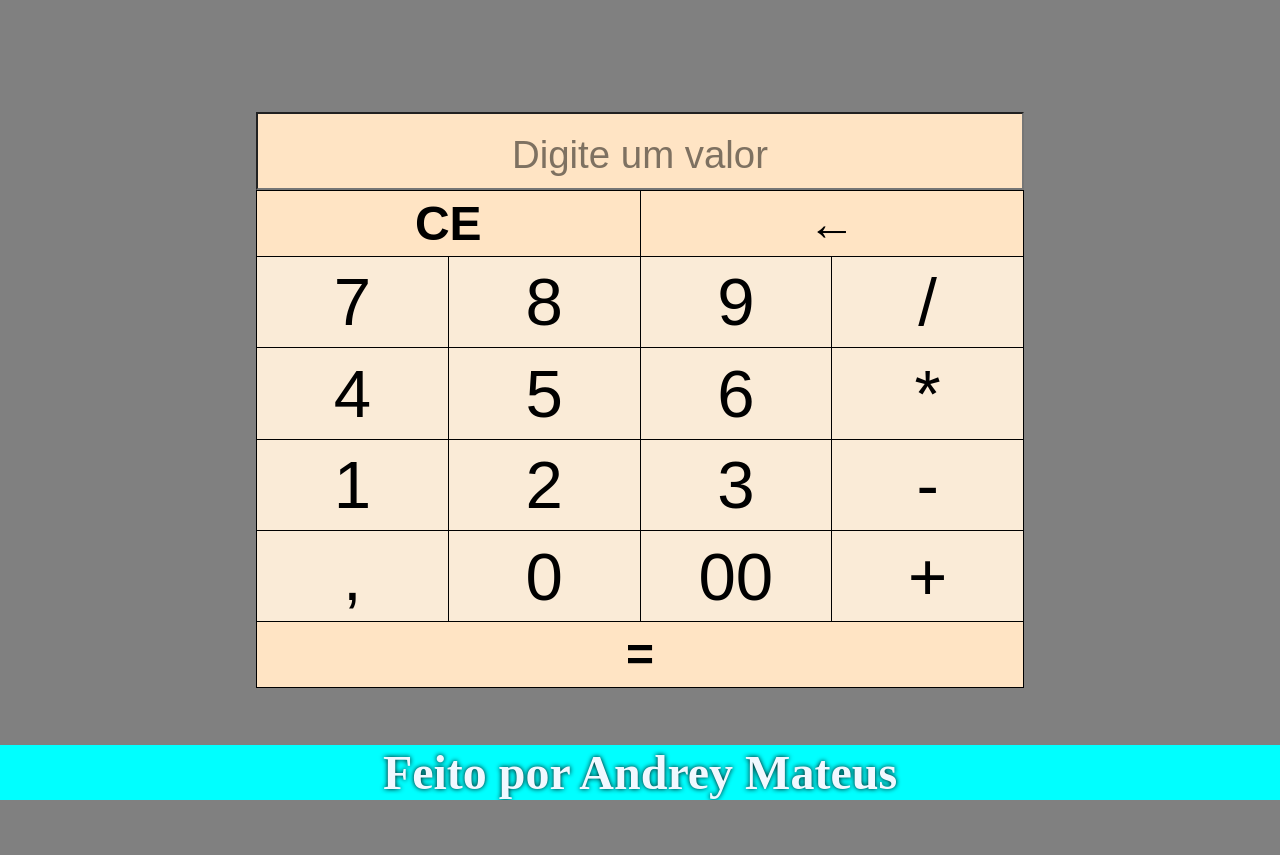
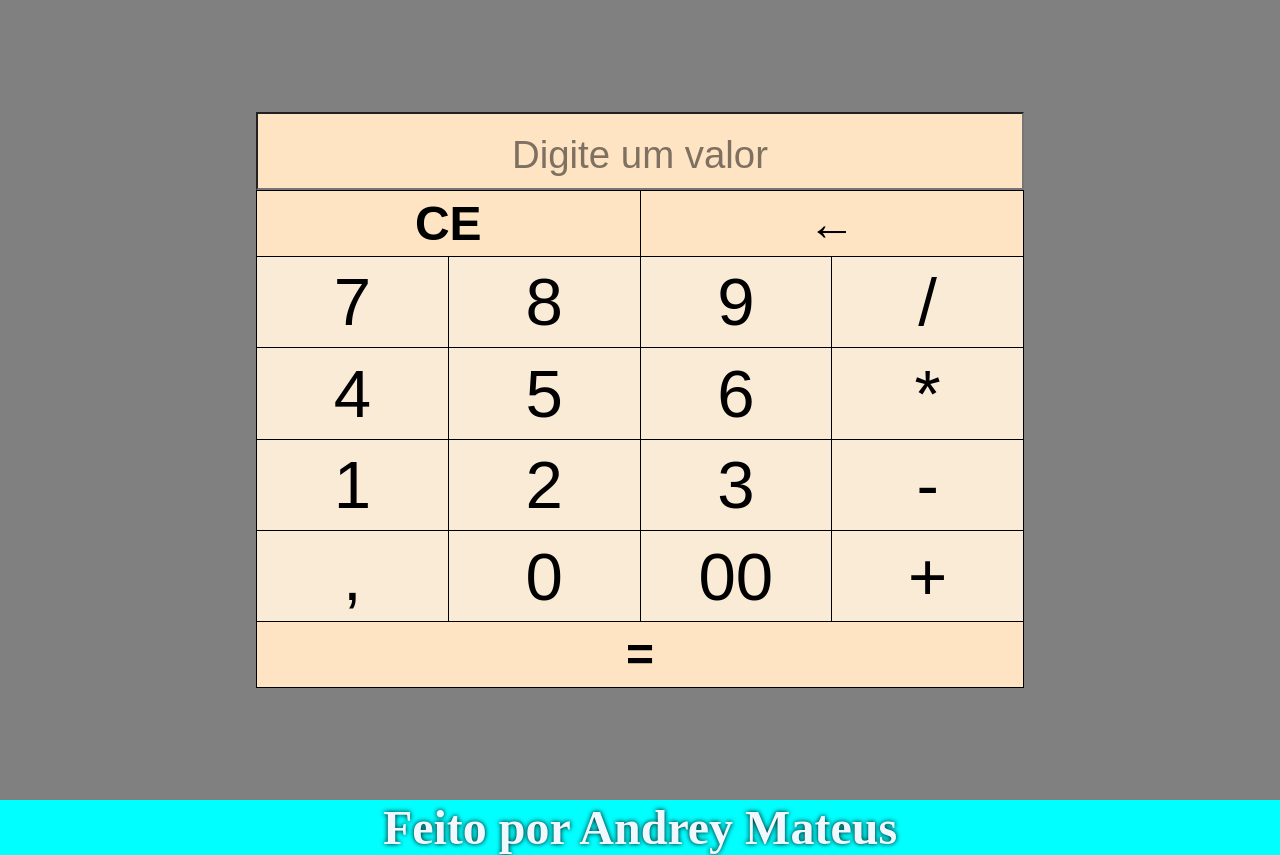
Before and after one commit to AndreyMateus/calculadora, a plain HTML site: page index.html in a window 1280 px wide. Before the commit the page ends 800 px from the top, so only its background shows below. Drawn offline with Linux system fonts and the light colour scheme.

Commit message:
fix: footer break

```diff
--- a/assets/css/style.css
+++ b/assets/css/style.css
@@ -104,9 +104,7 @@ td {
 }
 
 .footer {
-    margin-top: 0.5em;
-    position: absolute;
-    bottom: 0;
+    position: relative;
     left: 0;
     right: 0;
     font-weight: bold;
```
